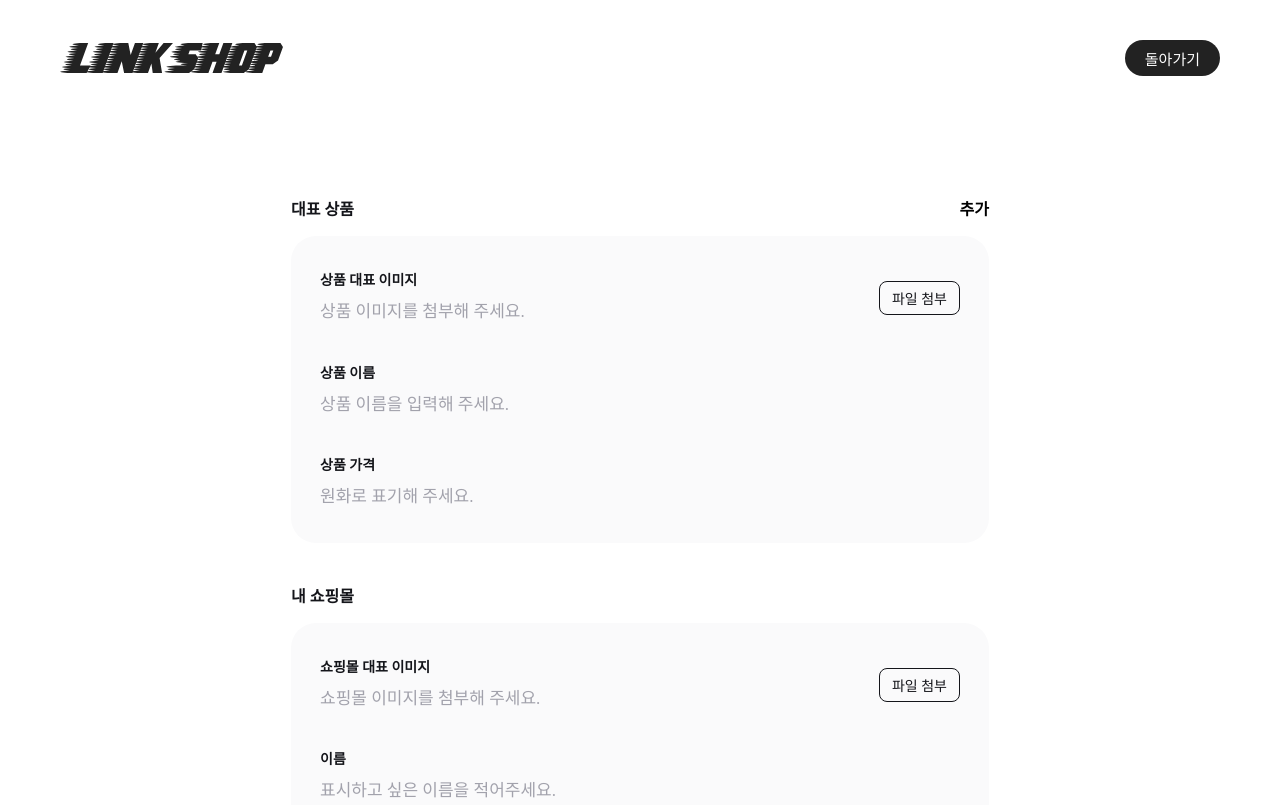
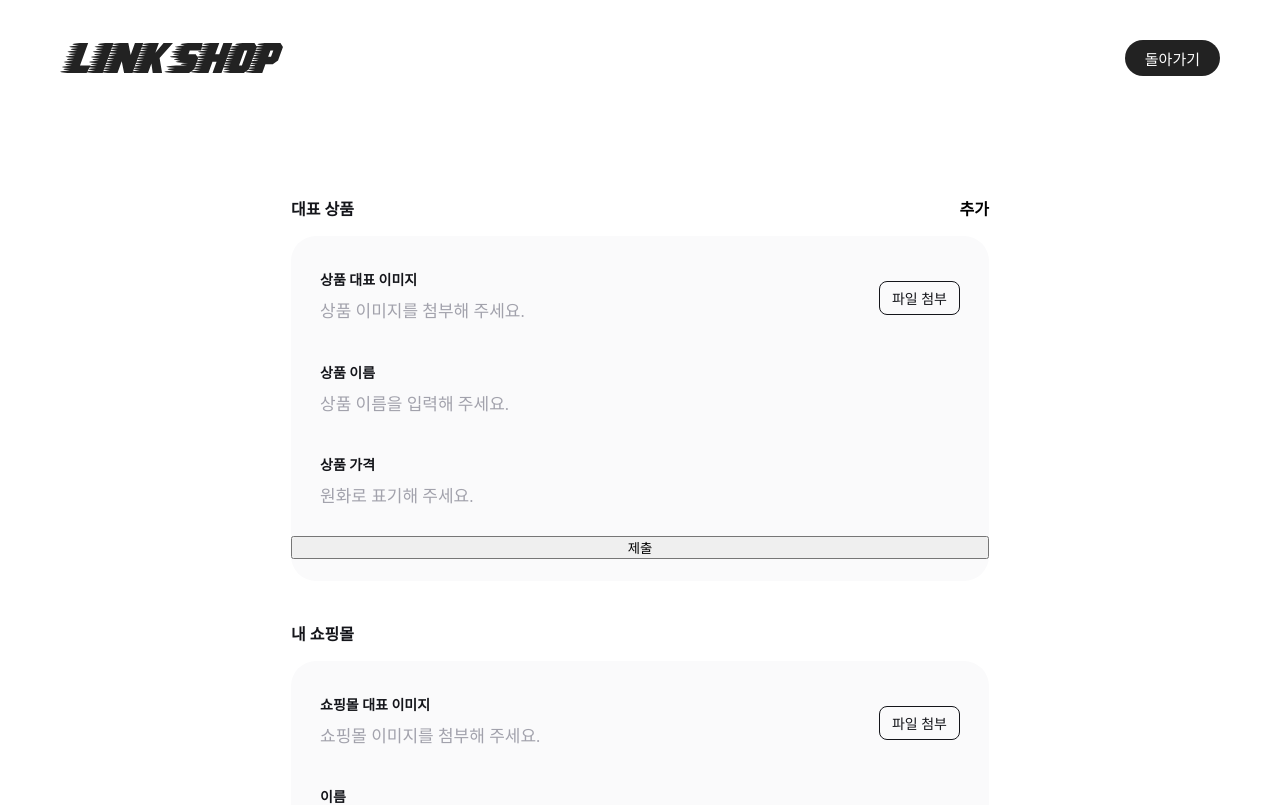
Before and after one commit to rhdtls3562/Linkshop, a React (Vite) app: page /linkpost in a window 1280 px wide. Shown: the top 805 px of the page. Built offline with nearby package versions, Linux system fonts and the light colour scheme; a web font is replaced by a local one.

Commit message:
feat: submit 시 form 데이터를 부모 컴포넌트로 전달(작업중)

```diff
--- a/src/components/ProductUploader.jsx
+++ b/src/components/ProductUploader.jsx
@@ -2,30 +2,55 @@ import { TextInput } from "./TextInput";
 import styles from "./ProductUploader.module.css";
 import { FileInput } from "./FileInput";
 import { SHOP_IMAGES } from "../components/images";
+import { useState } from "react";
 
-export function ProductUploader({}) {
+export function ProductUploader({ productsData }) {
   const initialProducts = SHOP_IMAGES.shop1;
+
+  // 테스트 코드
+  const [values, setValues] = useState({
+    // productImg: "",
+    productName: "",
+    productPrice: "",
+  });
+
+  const handleChange = (e) => {
+    setValues({
+      ...values,
+      [e.target.id]: e.target.value,
+    });
+    console.log("✅ ProductUploader form 입력 값 :", values);
+  };
+
+  const handleSubmit = (e) => {
+    alert(JSON.stringify(values, null, 2));
+    productsData(values);
+  };
 
   return (
     <>
-      <form className={styles.form}>
+      <form className={styles.form} action={handleSubmit}>
         <FileInput
           id="productImg"
           label="상품 대표 이미지"
           placeholder="상품 이미지를 첨부해 주세요."
+          // updateField={handleChange}
         />
         <TextInput
           id="productName"
           type="text"
           label="상품 이름"
           placeholder="상품 이름을 입력해 주세요."
+          updateField={handleChange}
         />
         <TextInput
           id="productPrice"
           type="text"
           label="상품 가격"
           placeholder="원화로 표기해 주세요."
+          updateField={handleChange}
         />
+        <button type="submit">제출</button>
       </form>
     </>
   );
--- a/src/components/TextInput.jsx
+++ b/src/components/TextInput.jsx
@@ -4,6 +4,7 @@ import { ErrorMessage } from "./ErrorMessage";
 import styles from "./Input.module.css";
 
 export function TextInput({
+  updateField = "",
   id,
   label,
   type = "text",
@@ -13,8 +14,8 @@ export function TextInput({
   const { value, error, handleChange, validate } = useInputValidation();
 
   const wrappedChange = (e) => {
-    handleChange(e);
-    console.log([`${label}: `, value]);
+    handleChange(e); // 인풋 값 에러 확인 함수
+    updateField(e); // ProductUploader 컴포넌트에 보내줄 값
   };
 
   const classNames = `${styles.input} ${className}`;
--- a/src/pages/LinkPostPage.jsx
+++ b/src/pages/LinkPostPage.jsx
@@ -7,9 +7,17 @@ import { Toast } from "../components/Toast";
 import styles from "./LinkPostPage.module.css";
 
 export function LinkPostPage() {
+  // product 데이터 저장
+  const [productData, setProductData] = useState(null);
+
+  const handleProductData = (e) => {
+    setProductData(e);
+  };
+
   // 모달용 임시 스테이트
   const [isModalOpen, setIsModalOpen] = useState(false);
-  const isAllFilled = false;
+  const isAllFilled =
+    productData !== null && Object.values(productData).every(Boolean);
 
   return (
     <>
@@ -21,7 +29,7 @@ export function LinkPostPage() {
               추가
             </button>
           </div>
-          <ProductUploader />
+          <ProductUploader productsData={handleProductData} />
         </div>
         <div className={styles.container}>
           <div className={styles.head}>
```
Also changed, not shown: src/components/FileInput.jsx (+11 -3 lines).
